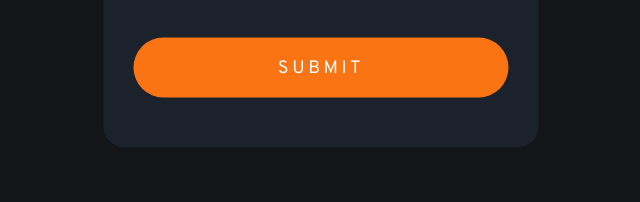
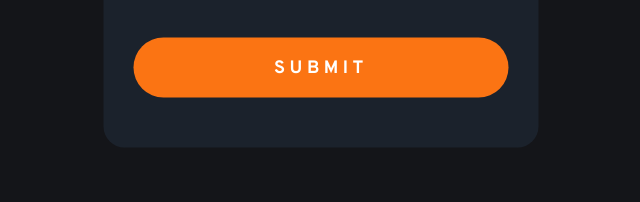
Before and after one commit to Lukrex/interactive-rating-card-web, a plain HTML site: page index.html in a window 1280 px wide. Shown: the part 485-687 px from the top of the page, 319-959 px from the left. Drawn offline with Linux system fonts and the light colour scheme.

Commit message:
improved

```diff
--- a/style.css
+++ b/style.css
@@ -105,13 +105,14 @@ body {
     background-color: hsl(25, 97%, 53%);
     border-radius: 5em;
     margin-bottom: 2.4em;
+    font-weight: 700;
 }
 .submit-text {
     text-align: center;
     position: relative;
     top: 1.05em;
     font-size: 1.2em;
-    letter-spacing: 0.2em;
+    letter-spacing: 0.25em;
 }
 .submit:hover {
     background-color: hsl(0, 0%, 100%);
```
